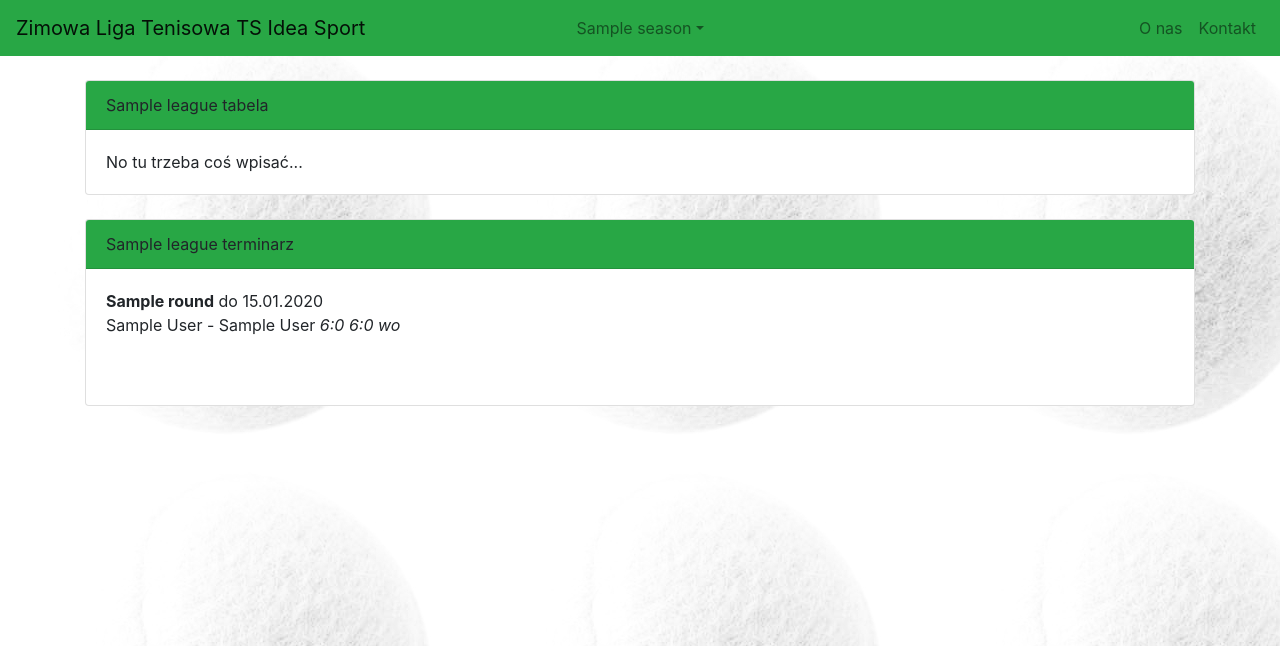
After one commit to trzcinskipiotr/ideasport, a Django app: page /liga/1/ in a window 1280 px wide. The commit adds this page. Shown: the top 646 px of the page. Run offline with Django 3.2, Linux system fonts and the light colour scheme; tables that the repository leaves empty hold one stand-in row (values such as "Sample post"); parts of the project's set-up code (start-up, migrations or seed data) failed here and were passed over; some libraries are stand-ins or nearby versions.

Commit message:
Wyswietlanie terminarza

```diff
--- a/ideasport/urls.py
+++ b/ideasport/urls.py
@@ -17,6 +17,6 @@ from django.contrib import admin
 from django.urls import path, include
 
 urlpatterns = [
-    path('admin/', admin.site.urls),
+    path('jaroadmin/', admin.site.urls),
     path('', include('ideasport_app.urls')),
 ]
--- a/ideasport_app/models.py
+++ b/ideasport_app/models.py
@@ -1,4 +1,5 @@
 from django.contrib.auth.models import User
+from django.core.exceptions import ValidationError
 from django.db import models
 
 from ideasport_app import tennis_utils
@@ -58,6 +59,9 @@ class Match(models.Model):
                 set1_correct = tennis_utils.is_set_result_correct(self.set1_player1, self.set1_player2, False)
                 set2_correct = tennis_utils.is_set_result_correct(self.set2_player1, self.set2_player2, False)
                 set3_correct = tennis_utils.is_set_result_correct(self.set3_player1, self.set3_player2, True)
+                print(set1_correct)
+                print(set2_correct)
+                print(set3_correct)
                 if set1_correct and set2_correct and set3_correct:
                     set1_result = tennis_utils.who_win_set(self.set1_player1, self.set1_player2)
                     set2_result = tennis_utils.who_win_set(self.set2_player1, self.set2_player2)
@@ -92,4 +96,19 @@ class Match(models.Model):
     def save(self, *args, **kwargs):
         super(Match, self).save(*args, **kwargs)
         if not self.is_result_correct():
-            raise Exception('Nieprawidłowy wynik tenisowy')
+            raise ValidationError('Nieprawidłowy wynik tenisowy')
+
+    def print_result(self):
+        if self.player1_wo:
+            return '6:0 6:0 wo'
+        if self.player2_wo:
+            return '0:6 0:6 wo'
+        if self.mutual_wo:
+            return 'ob. wo'
+        if not self.set1_player1 == None:
+            set3_result = tennis_utils.who_win_set(self.set3_player1, self.set3_player2)
+            tmp = '{}:{} {}:{}'.format(self.set1_player1, self.set1_player2, self.set2_player1, self.set2_player2)
+            if set3_result != 0:
+                tmp = '{} {}:{}'.format(tmp, self.set3_player1, self.set3_player2)
+            return tmp
+        return ''
--- a/ideasport_app/static/app.css
+++ b/ideasport_app/static/app.css
@@ -1,9 +1,3 @@
-@media (min-width: 768px) {
-.navbar-brand.abs
-    {
-        position: absolute;
-        width: 100%;
-        left: 0;
-        text-align: center;
-    }
+body {
+  background-image: url("tennis_ball.jpg");
 }
--- a/ideasport_app/templates/about.html
+++ b/ideasport_app/templates/about.html
@@ -2,7 +2,7 @@
 
 {% block content %}
 <div class="card">
-  <div class="card-header">
+  <div class="card-header bg-success">
     O nas
   </div>
   <div class="card-body">
--- a/ideasport_app/templates/base.html
+++ b/ideasport_app/templates/base.html
@@ -11,16 +11,25 @@
 <body>
 
 <nav class="navbar navbar-light navbar-expand-md bg-faded justify-content-center bg-success">
-        <a href="/" class="navbar-brand d-flex w-50 mr-auto">Zimowa Liga Tenisowa TS Idea Sport</a>
+  <a href="{% url 'index' %}" class="navbar-brand d-flex w-50 mr-auto">Zimowa Liga Tenisowa TS Idea Sport</a>
   <button class="navbar-toggler" type="button" data-toggle="collapse" data-target="#collapsingNavbar3">
     <span class="navbar-toggler-icon"></span>
   </button>
   <div class="navbar-collapse collapse w-100" id="collapsingNavbar3">
+
     <ul class="navbar-nav w-100 justify-content-center">
-                <li class="nav-item active">
-                    <a class="nav-link" href="#">Sezon 2019/2020</a>
+      {% for season in seasons %}
+        <li class="nav-item dropdown justify-content-center">
+          <a class="nav-link dropdown-toggle" data-toggle="dropdown" href="#" role="button" aria-haspopup="true" aria-expanded="false">{{ season.name }}</a>
+          <div class="dropdown-menu">
+            {% for league in season.league_set.all %}
+              <a class="dropdown-item" href="{% url 'league' league.id %}">{{ league.name }}</a>
+            {% endfor %}
+          </div>
         </li>
+      {% endfor %}
     </ul>
+
     <ul class="nav navbar-nav ml-auto w-100 justify-content-end">
       <li class="nav-item">
         <a class="nav-link" href="{% url 'about' %}">O nas</a>
--- a/ideasport_app/templates/contact.html
+++ b/ideasport_app/templates/contact.html
@@ -2,7 +2,7 @@
 
 {% block content %}
 <div class="card">
-  <div class="card-header">
+  <div class="card-header bg-success">
     Kontakt
   </div>
   <div class="card-body">
--- a/ideasport_app/templates/index.html
+++ b/ideasport_app/templates/index.html
@@ -2,7 +2,7 @@
 
 {% block content %}
 <div class="card">
-  <div class="card-header">
+  <div class="card-header bg-success">
     Strona główna
   </div>
   <div class="card-body">
--- /dev/null
+++ b/ideasport_app/templates/league.html
@@ -0,0 +1,32 @@
+{% extends 'base.html' %}
+
+{% block content %}
+<div class="card">
+  <div class="card-header bg-success">
+    {{ league.name }} tabela
+  </div>
+  <div class="card-body">
+    No tu trzeba coś wpisać...
+  </div>
+</div>
+<br>
+<div class="card">
+  <div class="card-header bg-success">
+    {{ league.name }} terminarz
+  </div>
+  <div class="card-body">
+    {% for round in league.round_set.all %}
+      <b>{{ round.name }}</b>
+      {% if round.deadline %}do {{ round.deadline|date:"d.m.Y" }}{% endif %}
+      <br>
+      {% for match in round.match_set.all %}
+        {{ match.player1.first_name }} {{ match.player1.last_name }} - {{ match.player2.first_name }} {{ match.player2.last_name }}
+        <i>{{ match.print_result }}</i>
+        <br>
+      {% endfor %}
+      <br>
+      <br>
+    {% endfor %}
+  </div>
+</div>
+{% endblock %}
--- a/ideasport_app/tennis_utils.py
+++ b/ideasport_app/tennis_utils.py
@@ -21,7 +21,7 @@ def is_set_result_correct(player1, player2, third_set):
     else:
         if player1 == 6 and player2 <= 4:
             return True
-        if player2 == 6 and player2 <= 4:
+        if player2 == 6 and player1 <= 4:
             return True
         if player1 == 7 and (player2 == 6 or player2 == 5):
             return True
--- a/ideasport_app/urls.py
+++ b/ideasport_app/urls.py
@@ -4,6 +4,7 @@ from ideasport_app import views
 
 urlpatterns = [
     path('', views.index, name='index'),
-    path('kontakt', views.contact, name='contact'),
-    path('onas', views.about, name='about'),
+    path('kontakt/', views.contact, name='contact'),
+    path('onas/', views.about, name='about'),
+    path('liga/<int:league_id>/', views.league, name='league'),
 ]
--- a/ideasport_app/views.py
+++ b/ideasport_app/views.py
@@ -1,10 +1,25 @@
 from django.shortcuts import render
 
+from ideasport_app.models import Season, League
+
+
 def index(request):
-    return render(request, 'index.html')
+    seasons = Season.objects.all()
+    context = {'seasons': seasons}
+    return render(request, 'index.html', context)
 
 def contact(request):
-    return render(request, 'contact.html')
+    seasons = Season.objects.all()
+    context = {'seasons': seasons}
+    return render(request, 'contact.html', context)
 
 def about(request):
-    return render(request, 'about.html')
+    seasons = Season.objects.all()
+    context = {'seasons': seasons}
+    return render(request, 'about.html', context)
+
+def league(request, league_id):
+    seasons = Season.objects.all()
+    league = League.objects.get(id=league_id)
+    context = {'seasons': seasons, 'league': league}
+    return render(request, 'league.html', context)
```
Also changed, not shown: ideasport_app/static/tennis_ball.jpg (added). Lines whose indentation alone changed are shown as unchanged.
